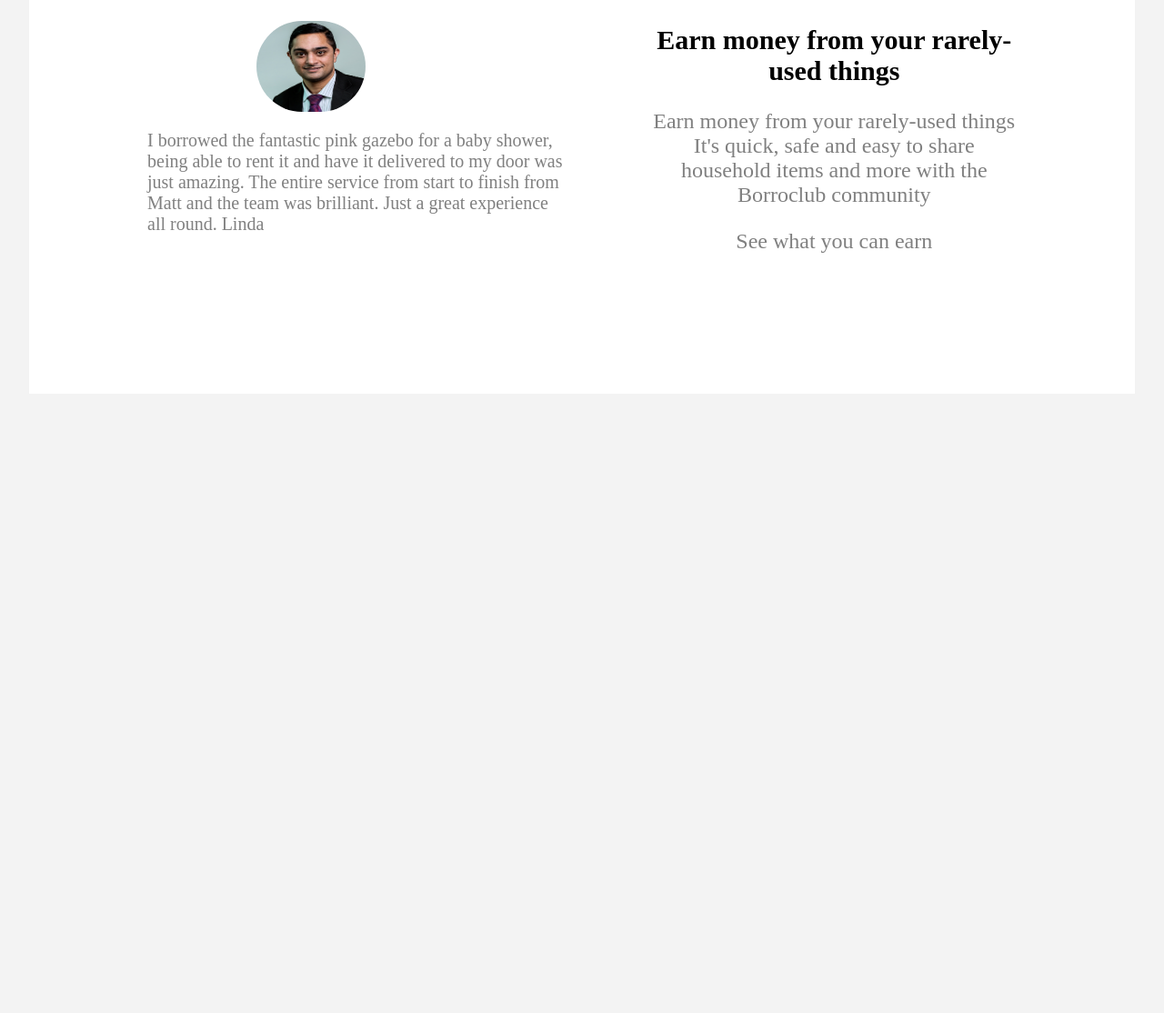
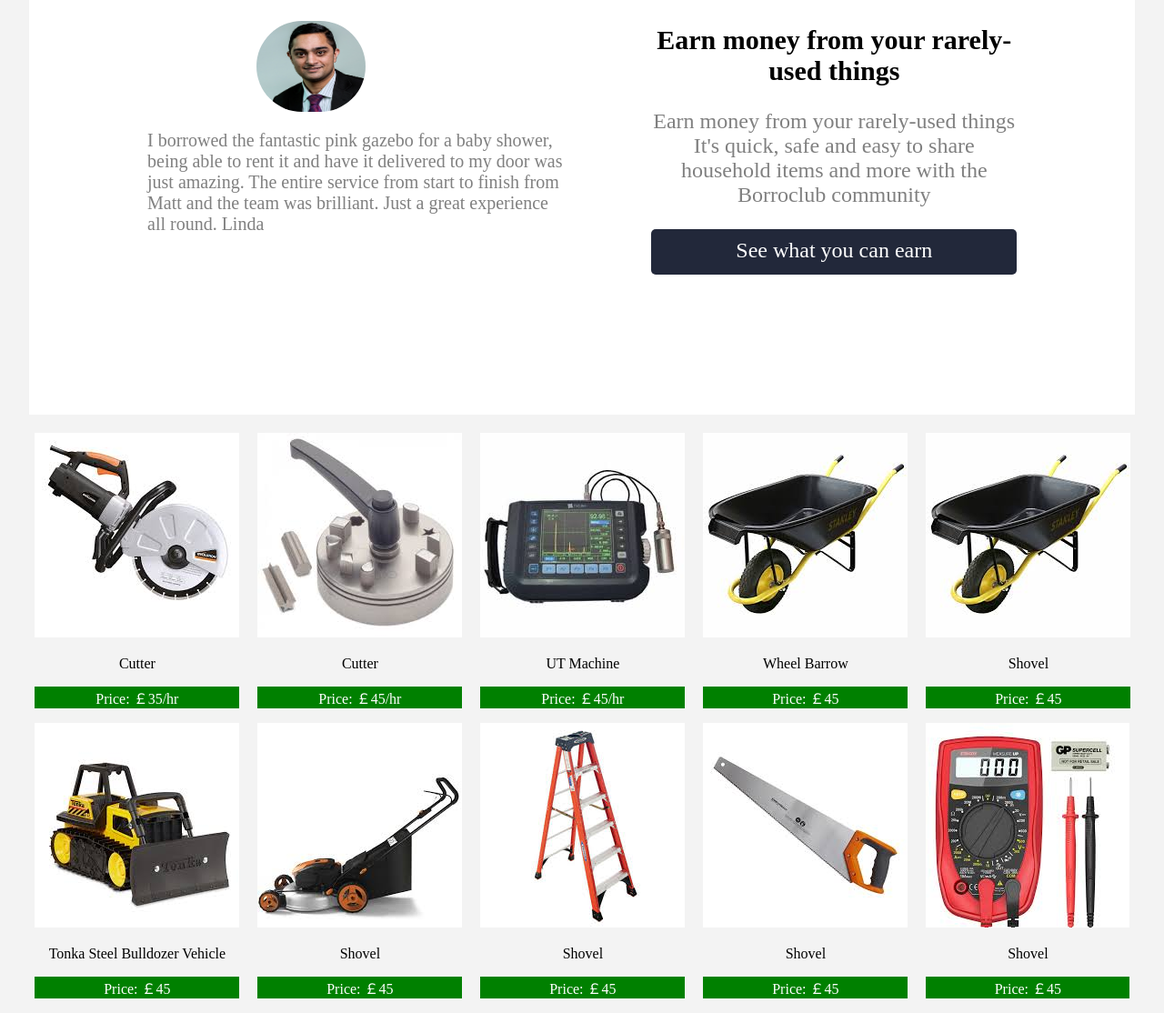
Before and after one commit to tolaked/BuildWeek, a plain HTML site: page index.html in a window 1280 px wide. Shown: the part 787-1901 px from the top of the page at 91% size. Before the commit the page ends 1220 px from the top, so only its background shows below. Drawn offline with Linux system fonts and the light colour scheme.

Commit message:
added tools section

```diff
--- a/css/index.css
+++ b/css/index.css
@@ -38,7 +38,12 @@ nav.nav-bar {
 nav.nav-bar a {
   text-decoration: none;
   padding-right: 25px;
+  font-size: 20px;
   color: #22283a;
+}
+
+nav.nav-bar a:hover {
+  font-weight: bold;
 }
 
 #background {
@@ -153,3 +158,35 @@ nav.nav-bar a {
   font-size: 24px;
   color: grey;
 }
+
+p.earn {
+  background: #22283a;
+  height: 50px;
+  border-radius: 5px;
+  color: white;
+  padding-top: 10px;
+}
+p.earn:hover {
+  background: #3a2a22;
+  cursor: pointer;
+}
+
+.list-items {
+  margin-top: 20px;
+  display: flex;
+  flex-wrap: wrap;
+  padding-left: 3%;
+  align-self: center;
+}
+
+.tools {
+  padding-right: 20px;
+}
+
+.tools p {
+  text-align: center;
+}
+.price {
+  background: green;
+  color: white;
+}
--- a/index.html
+++ b/index.html
@@ -12,6 +12,7 @@
       <header class="header">
         <img class="logo" src="img/logo1.jpg" alt="logo" />
         <nav class="nav-bar">
+          <a class="home-tab" href="#">Home</a>
           <a href="#">Sign In</a>
           <a href="#">Create account</a>
           <a href="#">About us</a>
@@ -50,6 +51,66 @@
           <p class="earn">See what you can earn</p>
         </div>
       </section>
+
+      <div class="list-items">
+        <div class="tools">
+          <img src="./img/tool1.jpg" alt="Tool" />
+          <p>Cutter</p>
+          <p class="price">Price: &#65505;35/hr</p>
+        </div>
+        <div class="tools">
+          <img src="./img/tool2.jpg" alt="Tool" />
+          <p>Cutter</p>
+          <p class="price">Price: &#65505;45/hr</p>
+        </div>
+        <div class="tools">
+          <img src="./img/ultrasonic-testing.jpg" alt="Tool" />
+          <p>UT Machine</p>
+          <p class="price">Price: &#65505;45/hr</p>
+        </div>
+
+        <div class="tools">
+          <img src="./img/wheelbarrow.jpg" alt="Tool" />
+          <p>Wheel Barrow</p>
+          <p class="price">Price: &#65505;45</p>
+        </div>
+
+        <div class="tools">
+          <img src="./img/wheelbarrow.jpg" alt="Tool" />
+          <p>Shovel</p>
+          <p class="price">Price: &#65505;45</p>
+        </div>
+
+        <div class="tools">
+          <img src="./img/bulldozer.jpg" alt="Tool" />
+          <p>Tonka Steel Bulldozer Vehicle</p>
+          <p class="price">Price: &#65505;45</p>
+        </div>
+
+        <div class="tools">
+          <img src="./img/lawn-mower.jpg" alt="Tool" />
+          <p>Shovel</p>
+          <p class="price">Price: &#65505;45</p>
+        </div>
+
+        <div class="tools">
+          <img src="./img/ladder.jpg" alt="Tool" />
+          <p>Shovel</p>
+          <p class="price">Price: &#65505;45</p>
+        </div>
+
+        <div class="tools">
+          <img src="./img/saw.jpg" alt="Tool" />
+          <p>Shovel</p>
+          <p class="price">Price: &#65505;45</p>
+        </div>
+
+        <div class="tools">
+          <img src="./img/multimeter.jpg" alt="Tool" />
+          <p>Shovel</p>
+          <p class="price">Price: &#65505;45</p>
+        </div>
+      </div>
     </div>
   </body>
 </html>
```
Also changed, not shown: img/bulldozer.jpg (added), img/ladder.jpg (added), img/lawn-mower.jpg (added), img/multimeter.jpg (added), img/saw.jpg (added), img/shovel.jpg (added), img/tool1.jpg (added), img/tool2.jpg (added), img/ultrasonic-testing.jpg (added), img/welding-generator.jpg (added), img/wheelbarrow.jpg (added).
